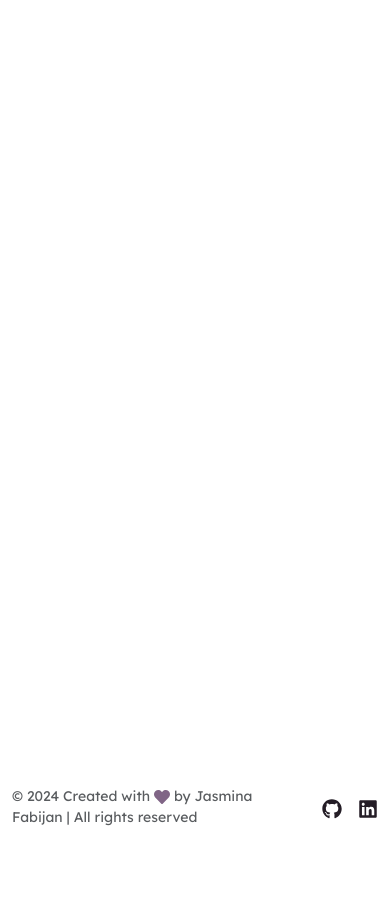
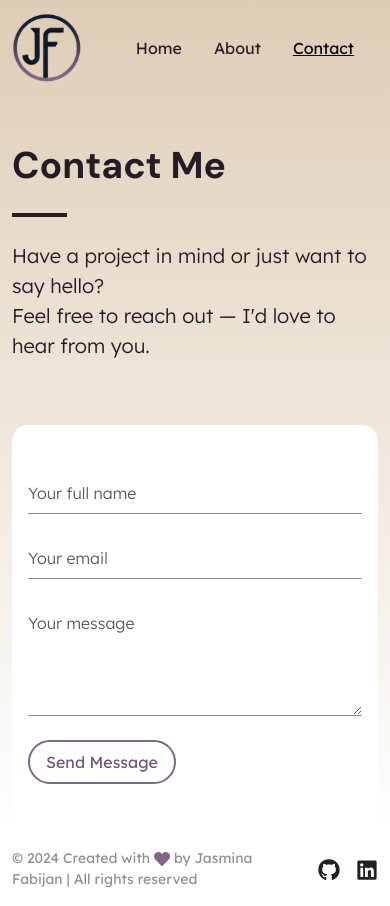
Before and after one commit to jasminafabijan/jf-2024, a React (Create React App) app: page /contact in a window 390 px wide. Before the commit the page ends 844 px from the top, so only its background shows below. Built offline with nearby package versions, Linux system fonts and the light colour scheme.

Commit message:
Added Contact form

```diff
--- a/package.json
+++ b/package.json
@@ -3,6 +3,7 @@
   "version": "0.1.0",
   "private": true,
   "dependencies": {
+    "@emailjs/browser": "^4.4.1",
     "@testing-library/jest-dom": "^5.17.0",
     "@testing-library/react": "^13.4.0",
     "@testing-library/user-event": "^13.5.0",
@@ -12,7 +13,7 @@
     "react-bootstrap": "^2.10.5",
     "react-dom": "^18.3.1",
     "react-icons": "^5.4.0",
-    "react-router-dom": "^7.0.2",
+    "react-router-dom": "^7.5.3",
     "react-scripts": "5.0.1",
     "sass": "^1.81.0",
     "web-vitals": "^2.1.4"
--- a/src/App.jsx
+++ b/src/App.jsx
@@ -2,6 +2,7 @@ import { BrowserRouter as Router, Routes, Route } from 'react-router-dom';
 import Navbar from './components/Navbar/Navbar';
 import Home from './pages/Home/Home';
 import About from './pages/About/About';
+import Contact from './pages/Contact/Contact';
 import Footer from './components/Footer/Footer';
 import { useScrollToSection } from './hooks/useScrollToSection';
 
@@ -12,8 +13,9 @@ function App() {
         <div className="App d-flex flex-column min-vh-100">
             <main className="flex-grow-1">
                 <Routes>
-                    <Route exact path="/" element={<Home />} />
-                    <Route exact path="/about" element={<About />} />
+                    <Route path="/" element={<Home />} />
+                    <Route path="/about" element={<About />} />
+                    <Route path="/contact" element={<Contact />} />
                 </Routes>
             </main>
             <Footer />
--- a/src/assets/styles/main.scss
+++ b/src/assets/styles/main.scss
@@ -30,8 +30,12 @@ h3 {
     color: $primary-color;
 }
 
+.text-muted {
+    color: $muted-color !important;
+}
+
 .border-secondary {
-    border: 1px solid $secondary-color !important;
+    border-color: $secondary-color !important;
 }
 
 .btn {
--- a/src/assets/styles/variables.scss
+++ b/src/assets/styles/variables.scss
@@ -1,6 +1,6 @@
 // Colors
-$primary-color: #756790;
 $primary-color: #806586;
 $secondary-color: #decdb6;
 $white: #ffffff;
 $text-color: #241D26;
+$muted-color: #918e92;
--- a/src/components/Footer/Footer.jsx
+++ b/src/components/Footer/Footer.jsx
@@ -20,14 +20,14 @@ function Footer() {
                             rel="noopener noreferrer"
                             className="me-3"
                         >
-                            <FaGithub size={20} />
+                            <FaGithub size={22} />
                         </a>
                         <a
                             href="https://www.linkedin.com/in/jasmina-fabijan-44381ab5/"
                             target="_blank"
                             rel="noopener noreferrer"
                         >
-                            <FaLinkedin size={20} />
+                            <FaLinkedin size={22} />
                         </a>
                     </Col>
                 </Row>
--- a/src/components/Navbar/Navbar.jsx
+++ b/src/components/Navbar/Navbar.jsx
@@ -48,7 +48,9 @@ function NavbarComponent() {
                             About
                         </Nav.Link>
                         <Nav.Link
-                            href="mailto:jasmina.fabijan@gmail.com"
+                            as={Link}
+                            to="/contact"
+                            className={`me-3 ${location.pathname === '/contact' ? 'active' : ''}`}
                             onClick={() => setIsOpen(false)}
                         >
                             Contact
--- a/src/components/Navbar/Navbar.scss
+++ b/src/components/Navbar/Navbar.scss
@@ -1,7 +1,7 @@
 @import '../../assets/styles/variables';
 
 .navbar-brand img {
-    width: 100px;
+    width: 90px;
 }
 
 nav .nav-link {
@@ -9,10 +9,6 @@ nav .nav-link {
 
     &.active {
         text-decoration: underline;
-    }
-
-    &:last-child.active {
-        text-decoration: none;
     }
 }
 
@@ -31,10 +27,6 @@ nav .nav-link {
     transition: .5s ease-in-out;
     cursor: pointer;
     display: none;
-
-    @media (max-width: 575.98px) {
-        /*display: block;*/
-    }
 
     span {
         display: block;
--- /dev/null
+++ b/src/pages/Contact/Contact.jsx
@@ -0,0 +1,69 @@
+import React, { useRef, useState } from 'react';
+import GradientHeader from '../../components/Layout/GradientHeader';
+import { Form, Button, Alert } from 'react-bootstrap';
+import emailjs from '@emailjs/browser';
+import './Contact.scss';
+
+function Contact() {
+
+    const form = useRef();
+    const [status, setStatus] = useState({ type: '', message: '' });
+
+    const sendEmail = (e) => {
+        e.preventDefault();
+        setStatus({ type: 'info', message: 'Sending...' });
+
+        emailjs.sendForm('service_8kj15q5', 'template_bl9a55k', form.current, 'Mtd1ks7RbqJahS_pD')
+          .then((result) => {
+              setStatus({ type: 'success', message: 'Thanks! Your message was sent successfully — I’ll get back to you shortly.' });
+              e.target.reset();
+          }, (error) => {
+              setStatus({ type: 'danger', message: 'Failed to send message. Please try again.' });
+          });
+      };
+
+    return (
+        <GradientHeader>
+            <section className="container py-5 py-lg-6">
+                <div className='col-md-10 col-lg-9 col-xxl-8 mx-auto'>
+                    <h1 className="display-3">Contact Me</h1>
+                    <div className="border border-2 w-15 my-4"></div>
+                    <p className="lead">Have a project in mind or just want to say hello? <br></br>Feel free to reach out &#8212; I'd love to hear from you.</p>
+                </div>
+            </section>
+
+            <div className='container'>
+                <div className='bg-white py-5 rounded-4'>
+                    <div className='col-md-10 col-lg-9 col-xxl-8 mx-auto'>
+
+                        {status.message && (
+                            <Alert variant={status.type} className="mb-4">
+                            {status.message}
+                            </Alert>
+                        )}
+
+                        <Form ref={form} onSubmit={sendEmail} className='mx-3 mx-md-0'>
+                            <Form.Group controlId="formName">
+                                <Form.Control type="text" name="user_name" placeholder="Your full name" required />
+                            </Form.Group>
+
+                            <Form.Group controlId="formEmail" className="my-4">
+                                <Form.Control type="email" name="user_email" placeholder="Your email" required />
+                            </Form.Group>
+
+                            <Form.Group controlId="formMessage">
+                                <Form.Control as="textarea" name="message" rows={4} placeholder="Your message" required />
+                            </Form.Group>
+
+                            <Button variant="primary" type="submit" className="mt-4">
+                                Send Message
+                            </Button>
+                        </Form>
+                    </div>
+                </div>
+            </div>
+        </GradientHeader>
+    );
+  }
+
+  export default Contact;
--- /dev/null
+++ b/src/pages/Contact/Contact.scss
@@ -0,0 +1,30 @@
+@import '../../assets/styles/variables';
+
+.w-15 {
+    width: 15%;
+}
+
+.border-2 {
+    border-color: $text-color !important;
+}
+
+.form-control {
+    border: none;
+    border-bottom: 1px solid $muted-color;
+    border-radius: 0;
+    padding: 0.5rem 0;
+
+    &:focus {
+        box-shadow: none;
+        border-color: $primary-color;
+    }
+
+    &::placeholder {
+        font-weight: 300;
+    }
+}
+
+.alert {
+    border: none;
+    font-weight: 300;
+}
--- a/src/pages/Home/Testimonials/Testimonials.js
+++ b/src/pages/Home/Testimonials/Testimonials.js
@@ -11,7 +11,7 @@ function Testimonials() {
     };
 
     return (
-        <Container id="testimonials" className="my-5">
+        <Container id="testimonials" className="my-5 pb-5">
             <h2 className="text-center mb-5">Testimonials</h2>
             <Row>
                 <Col md={6} className="mb-4 pe-lg-5">
```
Also changed, not shown: src/components/Contact/Contact.js (deleted, +0 -32 lines), src/pages/About/About.scss (deleted, +0 -9 lines), 1 other file (tests, documents, lock files or other folders).
